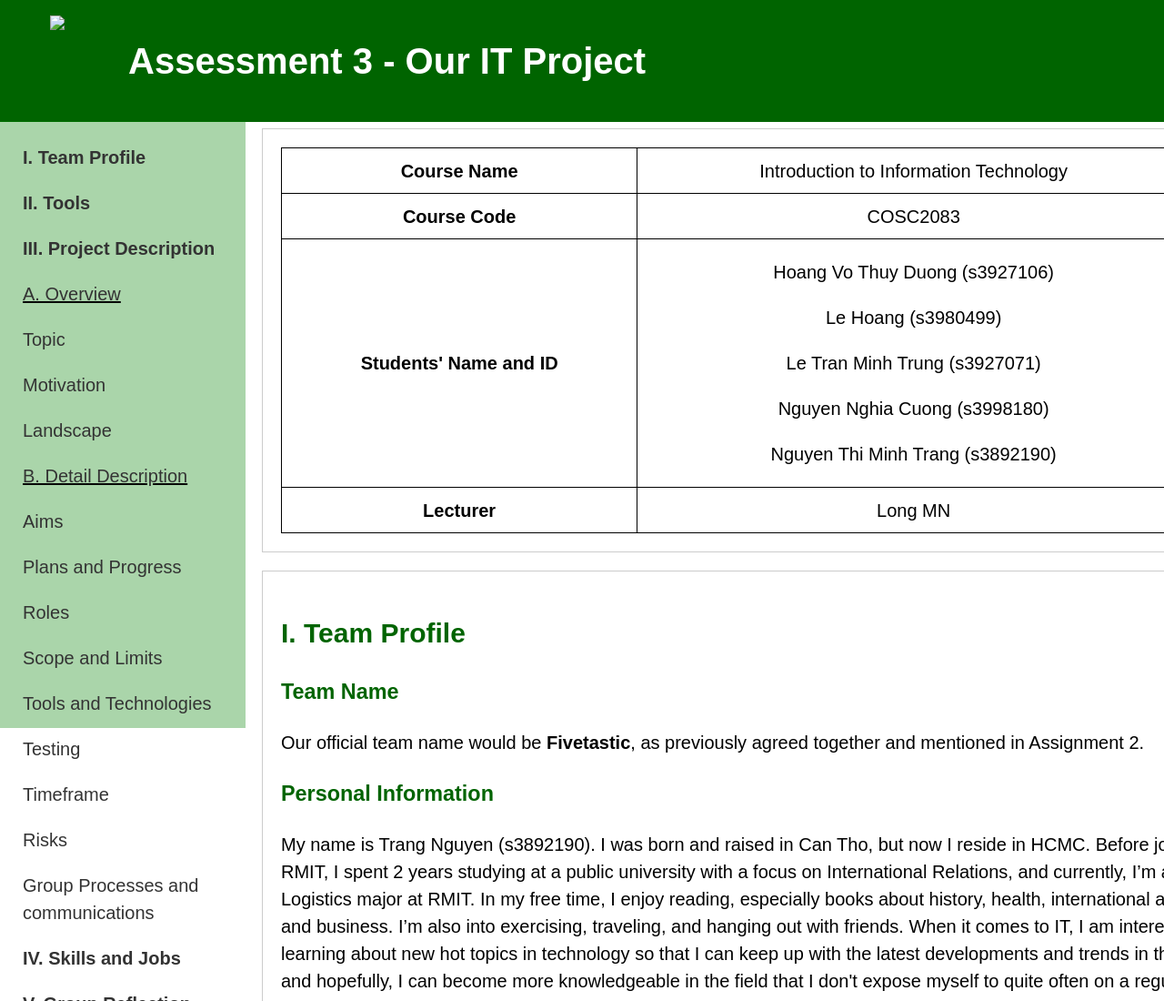
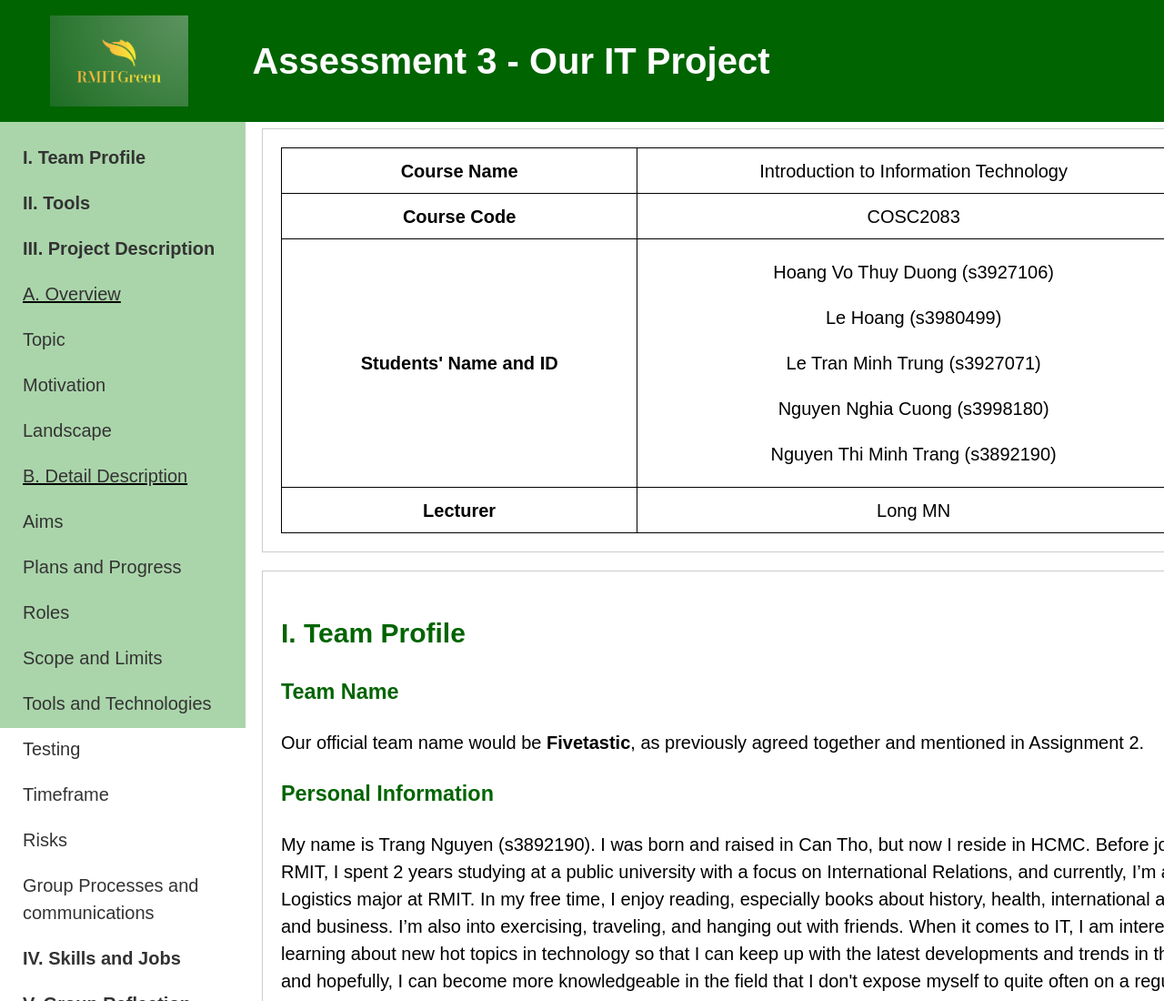
Before and after one commit to andreaxwa/Intro-to-IT-Project, a plain HTML site: page index.html in a window 1280 px wide. Shown: the top 1100 px of the page at 91% size. Drawn offline with Linux system fonts and the light colour scheme.

Commit message:
Update index.html
Fix logo directory

```diff
--- a/index.html
+++ b/index.html
@@ -6,7 +6,7 @@
 </head>
 <body>
   <header>
-    <img id="logo" src="RMITGreen-logo.png">
+    <img id="logo" src="img/RMITGreen-logo.png">
     <h1>Assessment 3 - Our IT Project</h1>
   </header>
   <main>
```
